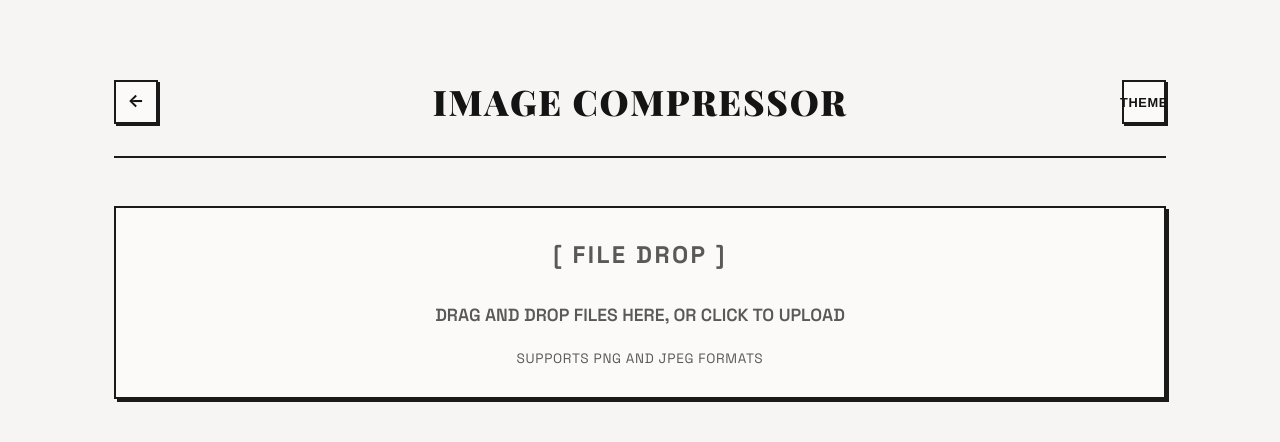
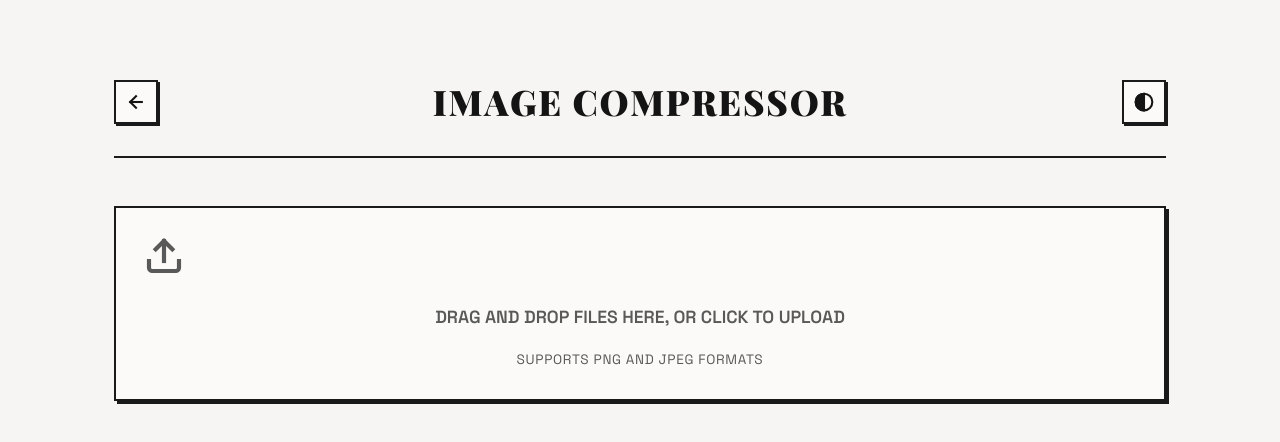
Before and after one commit to numairfm/labs, a website built with Vite: page src/tools/image-compressor/index.html in a window 1280 px wide. Built offline with nearby package versions, Linux system fonts and the light colour scheme; a web font is replaced by a local one.

Commit message:
feat: replace text and raw characters with unified inline SVG icons

```diff
--- a/src/tools/image-compressor/index.html
+++ b/src/tools/image-compressor/index.html
@@ -21,14 +21,28 @@
 </head>
 <body class="container">
   <header class="header">
-    <a href="/" class="btn-icon" style="text-decoration: none; font-weight: 700; line-height: 1;" title="Back to Hub">←</a>
+    <a href="/" class="btn-icon" style="text-decoration: none; display: inline-flex; align-items: center; justify-content: center;" title="Back to Hub">
+      <svg width="20" height="20" viewBox="0 0 24 24" fill="none" stroke="currentColor" stroke-width="2.5" stroke-linecap="square" stroke-linejoin="miter">
+        <line x1="19" y1="12" x2="5" y2="12"></line>
+        <polyline points="12 19 5 12 12 5"></polyline>
+      </svg>
+    </a>
     <h1 style="letter-spacing: 0.05em;">IMAGE COMPRESSOR</h1>
-    <button id="theme-btn" class="btn-icon" aria-label="Toggle Theme" style="font-size: 0.8rem; font-weight: 700; letter-spacing: 0.05em;">THEME</button>
+    <button id="theme-btn" class="btn-icon" aria-label="Toggle Theme" style="display: inline-flex; align-items: center; justify-content: center;">
+      <svg width="20" height="20" viewBox="0 0 24 24" fill="none" stroke="currentColor" stroke-width="2.5" stroke-linecap="square" stroke-linejoin="miter">
+        <circle cx="12" cy="12" r="10"></circle>
+        <path d="M12 2a10 10 0 0 0 0 20z" fill="currentColor"></path>
+      </svg>
+    </button>
   </header>
 
   <main class="workspace-wrapper">
     <div id="drop-area" class="drop-area card card-glass">
-      <div style="font-size: 1.5rem; font-weight: 700; letter-spacing: 0.1em; color: var(--text-secondary); margin-bottom: 1rem;">[ FILE DROP ]</div>
+      <svg width="40" height="40" viewBox="0 0 24 24" fill="none" stroke="currentColor" stroke-width="2.5" stroke-linecap="square" stroke-linejoin="miter" style="margin-bottom: 1rem; color: var(--text-secondary);">
+        <path d="M21 15v4a2 2 0 0 1-2 2H5a2 2 0 0 1-2-2v-4" />
+        <polyline points="17 8 12 3 7 8" />
+        <line x1="12" y1="3" x2="12" y2="15" />
+      </svg>
       <p style="font-size: 1.1rem; font-weight: 600; margin-bottom: 0.5rem; text-transform: uppercase;">Drag and drop files here, or click to upload</p>
       <p style="font-size: 0.85rem; color: var(--text-secondary); letter-spacing: 0.05em; text-transform: uppercase;">Supports PNG and JPEG formats</p>
       <input type="file" id="file-selector" accept="image/png, image/jpeg" style="display: none;">
--- a/src/tools/unit-converter/index.html
+++ b/src/tools/unit-converter/index.html
@@ -21,9 +21,19 @@
 </head>
 <body class="container">
   <header class="header">
-    <a href="/" class="btn-icon" style="text-decoration: none; font-weight: 700; line-height: 1;" title="Back to Hub">←</a>
+    <a href="/" class="btn-icon" style="text-decoration: none; display: inline-flex; align-items: center; justify-content: center;" title="Back to Hub">
+      <svg width="20" height="20" viewBox="0 0 24 24" fill="none" stroke="currentColor" stroke-width="2.5" stroke-linecap="square" stroke-linejoin="miter">
+        <line x1="19" y1="12" x2="5" y2="12"></line>
+        <polyline points="12 19 5 12 12 5"></polyline>
+      </svg>
+    </a>
     <h1 style="letter-spacing: 0.05em;">UNIT CONVERTER</h1>
-    <button id="theme-btn" class="btn-icon" aria-label="Toggle Theme" style="font-size: 0.8rem; font-weight: 700; letter-spacing: 0.05em;">THEME</button>
+    <button id="theme-btn" class="btn-icon" aria-label="Toggle Theme" style="display: inline-flex; align-items: center; justify-content: center;">
+      <svg width="20" height="20" viewBox="0 0 24 24" fill="none" stroke="currentColor" stroke-width="2.5" stroke-linecap="square" stroke-linejoin="miter">
+        <circle cx="12" cy="12" r="10"></circle>
+        <path d="M12 2a10 10 0 0 0 0 20z" fill="currentColor"></path>
+      </svg>
+    </button>
   </header>
 
   <main class="workspace-wrapper">
```
Also changed, not shown: src/index.html (+6 -1 lines).
